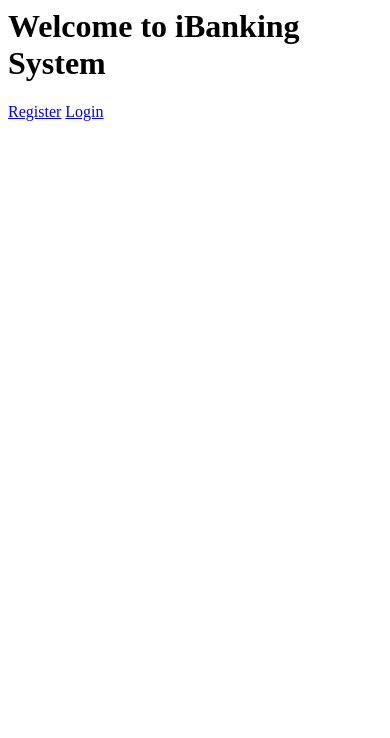
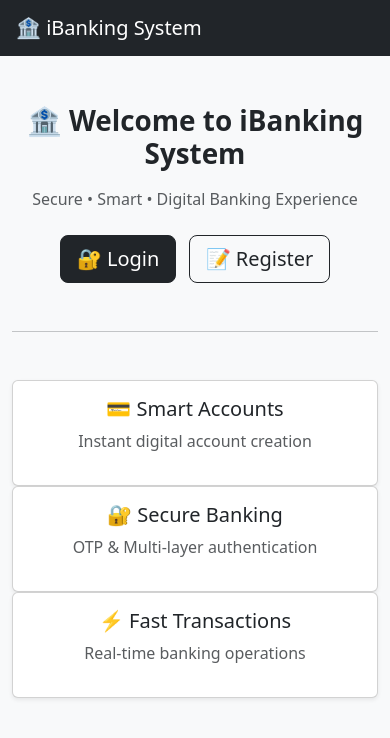
Before and after one commit to khushietiwari/banking-system, a Django app: page / in a window 390 px wide. Shown: the top 738 px of the page. Run offline with Django 5.2, Linux system fonts and the light colour scheme.

Commit message:
Added accounts and changed customer dashboard

```diff
--- a/accounts/views.py
+++ b/accounts/views.py
@@ -10,6 +10,8 @@ from datetime import timedelta
 from django.core.mail import send_mail
 from django.conf import settings
 from .utils import create_account
+from .models import Account
+
 
 def role_required(required_role):
     def decorator(view_func):
@@ -23,26 +25,35 @@ def role_required(required_role):
 def home(request):
     return render(request, "home.html")
 def register(request):
+
     if request.method == "POST":
 
         username = request.POST['username']
-        email = request.POST['email']   # ⭐ ADD THIS
         password = request.POST['password']
+        email = request.POST['email']
         role = request.POST['role']
 
         user = User.objects.create_user(
             username=username,
-            email=email,   # ⭐ ADD THIS
-            password=password
+            password=password,
+            email=email
         )
 
         user.userprofile.role = role
         user.userprofile.save()
 
+        # 💳 CREATE ACCOUNT ONLY FOR CUSTOMER 😏🔥
+        if role == "Customer":
+            create_account(user)
+
         return redirect('login')
 
     return render(request, "register.html")
 
+@login_required
+@role_required("Admin")
+def admin_dashboard(request):
+    return render(request, "admin_dashboard.html")
 def login_view(request):
 
     if request.method == "POST":
@@ -50,52 +61,23 @@ def login_view(request):
         username = request.POST['username']
         password = request.POST['password']
 
-        try:
-            user_obj = User.objects.get(username=username)
-            profile = user_obj.userprofile
-
-            if profile.is_locked:
-                return render(request, "login.html", {
-                    "error": "Account Locked 🔒 Contact Bank"
-                })
-
-        except User.DoesNotExist:
-            return render(request, "login.html", {
-                "error": "Invalid Credentials"
-            })
-
         user = authenticate(username=username, password=password)
 
         if user:
 
-            profile.failed_attempts = 0
-            profile.save()
-
             login(request, user)
 
-            otp = generate_otp(user)
-            print("OTP:", otp)
+            generate_otp(user)
 
             return redirect('verify_otp')
 
         else:
 
-            profile.failed_attempts += 1
-
-            if profile.failed_attempts >= 3:
-                profile.is_locked = True
-
-            profile.save()
-
             return render(request, "login.html", {
-                "error": f"Invalid Credentials ({profile.failed_attempts}/3)"
+                "error": "Invalid Credentials ❌"
             })
 
     return render(request, "login.html")
-@login_required
-@role_required("Admin")
-def admin_dashboard(request):
-    return render(request, "admin_dashboard.html")
 
 
 @login_required
@@ -107,7 +89,12 @@ def employee_dashboard(request):
 @login_required
 @role_required("Customer")
 def customer_dashboard(request):
-    return render(request, "customer_dashboard.html")
+
+    account = Account.objects.get(user=request.user)
+
+    return render(request, "customer_dashboard.html", {
+        "account": account
+    })
 
 def generate_otp(user):
 
@@ -146,9 +133,8 @@ def verify_otp(request):
                 })
 
             if str(otp_obj.otp_code) == str(entered_otp):
-                if not hasattr(request.user, 'account'):
-                    create_account(request.user)
-                return redirect('customer_dashboard')
+                otp_obj.delete()  # 🔥 Prevent OTP reuse
+            return redirect('customer_dashboard')
 
 
     return render(request, "verify_otp.html")
--- /dev/null
+++ b/templates/base.html
@@ -0,0 +1,35 @@
+<!DOCTYPE html>
+<html>
+<head>
+    <title>iBanking System</title>
+
+    <!-- Bootstrap 😏🔥 -->
+    <link href="https://cdn.jsdelivr.net/npm/bootstrap@5.3.0/dist/css/bootstrap.min.css" rel="stylesheet">
+
+</head>
+<body class="bg-light">
+
+<nav class="navbar navbar-dark bg-dark px-3">
+    <span class="navbar-brand">🏦 iBanking System</span>
+
+    <div>
+        {% if user.is_authenticated %}
+            <span class="text-white me-3">Hello, {{ user.username }}</span>
+            <a href="/login/" class="btn btn-sm btn-outline-light">Logout</a>
+        {% endif %}
+    </div>
+</nav>
+
+<div class="container mt-4">
+
+    {% if error %}
+        <div class="alert alert-danger">{{ error }}</div>
+    {% endif %}
+
+    {% block content %}
+    {% endblock %}
+
+</div>
+
+</body>
+</html>
--- a/templates/home.html
+++ b/templates/home.html
@@ -1,4 +1,54 @@
-<h1>Welcome to iBanking System</h1>
+{% extends "base.html" %}
 
-<a href="/register/">Register</a>
-<a href="/login/">Login</a>
+{% block content %}
+
+<div class="text-center mt-5">
+
+    <h1 class="fw-bold">🏦 Welcome to iBanking System</h1>
+
+    <p class="text-muted mt-3">
+        Secure • Smart • Digital Banking Experience
+    </p>
+
+    <div class="mt-4">
+
+        <a href="/login/" class="btn btn-dark btn-lg me-2">
+            🔐 Login
+        </a>
+
+        <a href="/register/" class="btn btn-outline-dark btn-lg">
+            📝 Register
+        </a>
+
+    </div>
+
+</div>
+
+<hr class="my-5">
+
+<div class="row text-center">
+
+    <div class="col-md-4">
+        <div class="card shadow-sm p-3">
+            <h5>💳 Smart Accounts</h5>
+            <p class="text-muted">Instant digital account creation</p>
+        </div>
+    </div>
+
+    <div class="col-md-4">
+        <div class="card shadow-sm p-3">
+            <h5>🔐 Secure Banking</h5>
+            <p class="text-muted">OTP & Multi-layer authentication</p>
+        </div>
+    </div>
+
+    <div class="col-md-4">
+        <div class="card shadow-sm p-3">
+            <h5>⚡ Fast Transactions</h5>
+            <p class="text-muted">Real-time banking operations</p>
+        </div>
+    </div>
+
+</div>
+
+{% endblock %}
```
Also changed, not shown: templates/customer_dashboard.html (+33 -2 lines), templates/login.html (+21 -6 lines), templates/register.html (+33 -5 lines).
